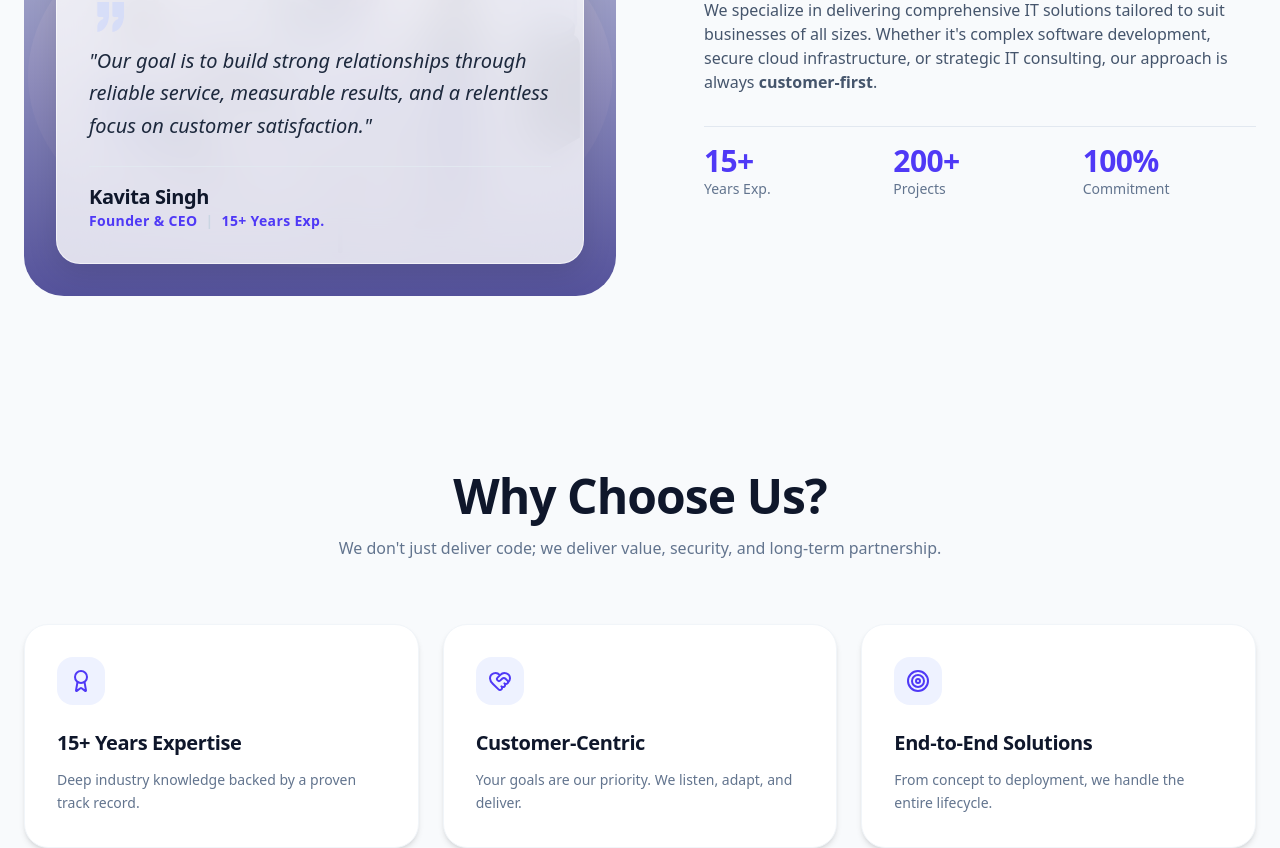
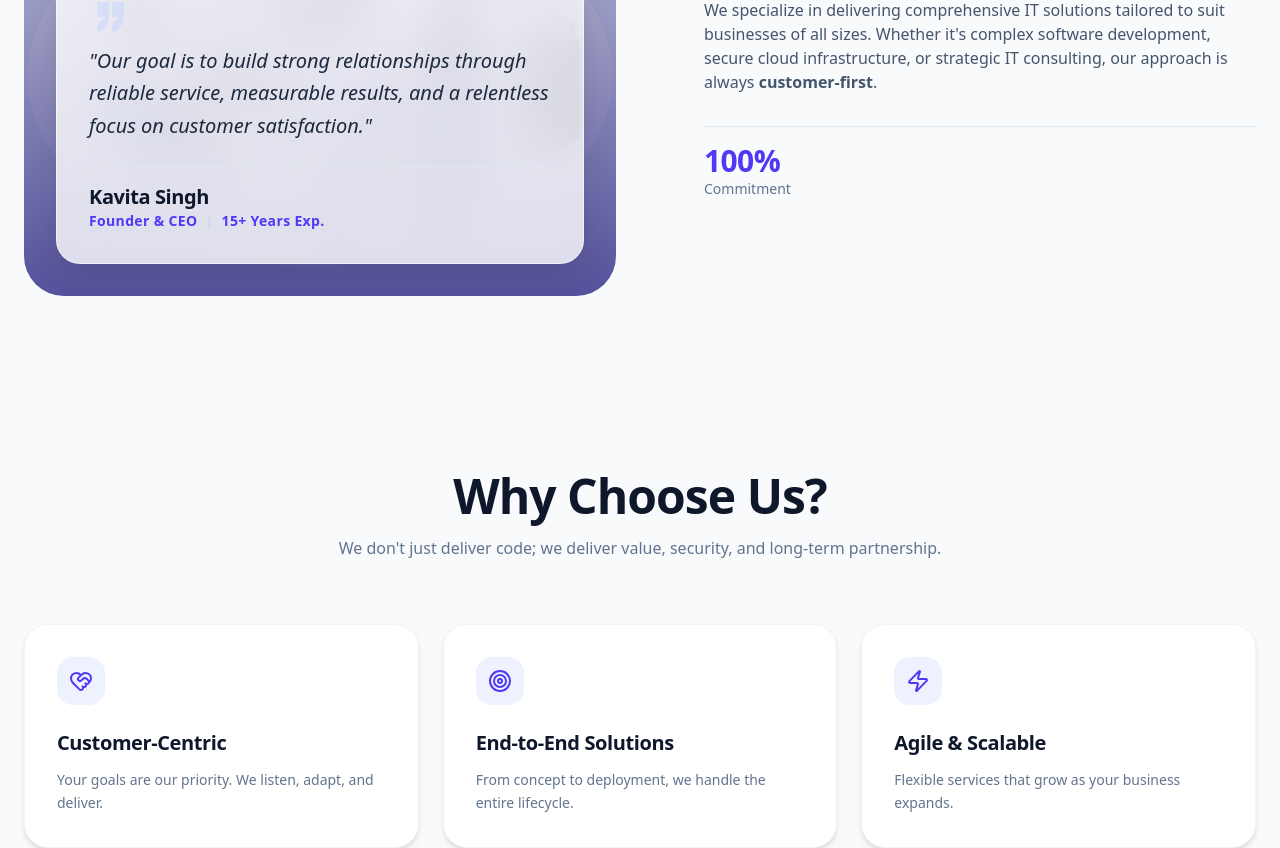
Before and after one commit to rushikesh125/gauranginfotech, a Next.js app: page /about in a window 1280 px wide. Shown: the part 897-1745 px from the top of the page. Built offline with nearby package versions, Linux system fonts and the light colour scheme.

Commit message:
minor changes

```diff
--- a/src/app/about/page.jsx
+++ b/src/app/about/page.jsx
@@ -175,14 +175,6 @@ export default function AboutPage() {
               className="grid grid-cols-3 gap-4 pt-4 border-t border-slate-200 dark:border-slate-800"
             >
               <div>
-                <h3 className="text-3xl font-bold text-indigo-600">15+</h3>
-                <p className="text-sm text-slate-500">Years Exp.</p>
-              </div>
-              <div>
-                <h3 className="text-3xl font-bold text-indigo-600">200+</h3>
-                <p className="text-sm text-slate-500">Projects</p>
-              </div>
-              <div>
                 <h3 className="text-3xl font-bold text-indigo-600">100%</h3>
                 <p className="text-sm text-slate-500">Commitment</p>
               </div>
@@ -206,11 +198,6 @@ export default function AboutPage() {
 
           <div className="grid md:grid-cols-2 lg:grid-cols-3 gap-6">
             {[
-              {
-                title: "15+ Years Expertise",
-                icon: Award,
-                desc: "Deep industry knowledge backed by a proven track record.",
-              },
               {
                 title: "Customer-Centric",
                 icon: HeartHandshake,
--- a/src/app/contactus/page.jsx
+++ b/src/app/contactus/page.jsx
@@ -144,6 +144,9 @@ export default function ContactPage() {
               Share a bit about your requirements. Our team will get back within
               24 hours.
             </p>
+           <div className="my-2">
+             <WhatsAppButton/>  OR
+           </div>
 
             <form onSubmit={handleSubmit} className="space-y-6">
               {/* Name */}
--- a/src/app/page.js
+++ b/src/app/page.js
@@ -12,7 +12,7 @@ export default function Home() {
       <Hero />
 
       {/* 2. Stats Row (Social Proof) - Integrating your stats data */}
-      <Stats />
+      {/* <Stats /> */}
 
       {/* 3. Bento Grid Services */}
       <Services />
```
